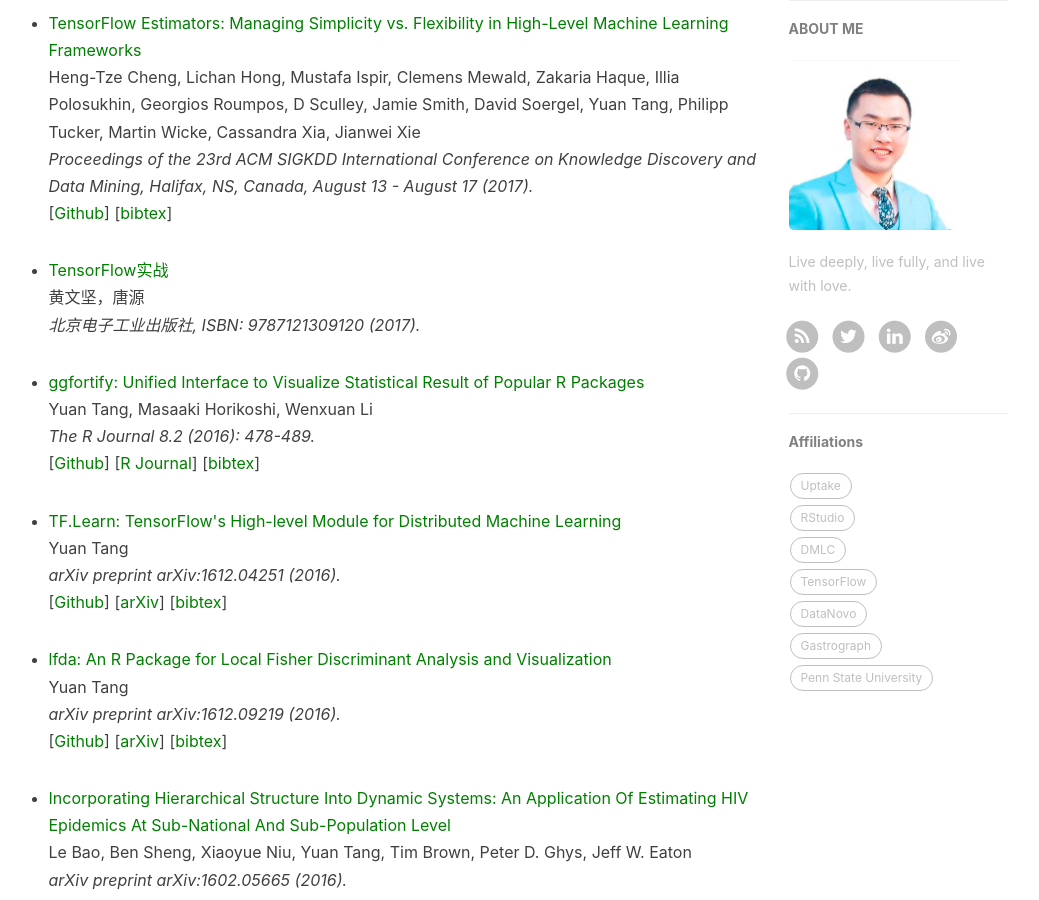
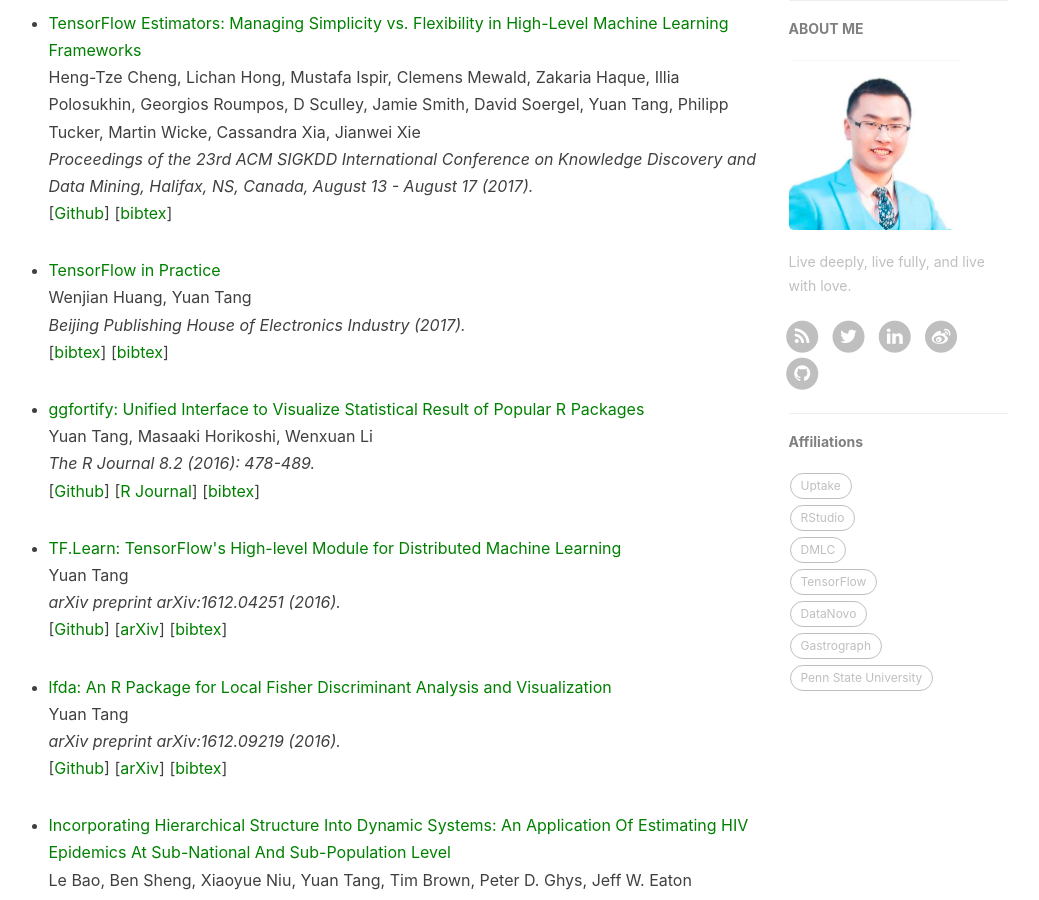
Before and after one commit to terrytangyuan/terrytangyuan.github.com, a Jekyll site: the page built from publications.html, in a window 1280 px wide and 900 px high, scrolled down 458 px. Shown: the whole window, without its empty margins (159-1198 px from the left). Built offline with Jekyll 4.4.1, drawn with Linux system fonts in a browser that asks for light colours; nearby versions of some CDN libraries; comment, search, counter and statistics services are not loaded.

Commit message:
Switch to full english

```diff
--- /dev/null
+++ b/data/bib/tensorflowinpractice2017.bib
@@ -0,0 +1,6 @@
+@book{tensorflowinpractice2017,
+  title={TensorFlow in Practice},
+  author={Tang, Yuan and Huang, Wenjian},
+  publisher={Beijing Publishing House of Electronics Industry},
+  year={2017}
+}
--- a/publications.html
+++ b/publications.html
@@ -18,9 +18,11 @@
 
 <li>
   <p>
-    <a href="/2017/02/12/tensorflow-in-practice-book-chinese/" style="color:green;"> TensorFlow实战</a></br>
-    黄文坚，唐源</br>
-    <i>北京电子工业出版社, ISBN: 9787121309120 (2017).</i> </br>
+    <a href="/2017/02/12/tensorflow-in-practice-book-chinese/" style="color:green;"> TensorFlow in Practice</a></br>
+    Wenjian Huang, Yuan Tang</br>
+    <i>Beijing Publishing House of Electronics Industry (2017).</i> </br>
+    [<a href="/data/bib/tensorflowinpractice2017.bib" style="color:green;">bibtex</a>]
+    [<a href="/data/bib/tensorflowinpractice2017.bib" style="color:green;">bibtex</a>]
   </p>
 
 
```
